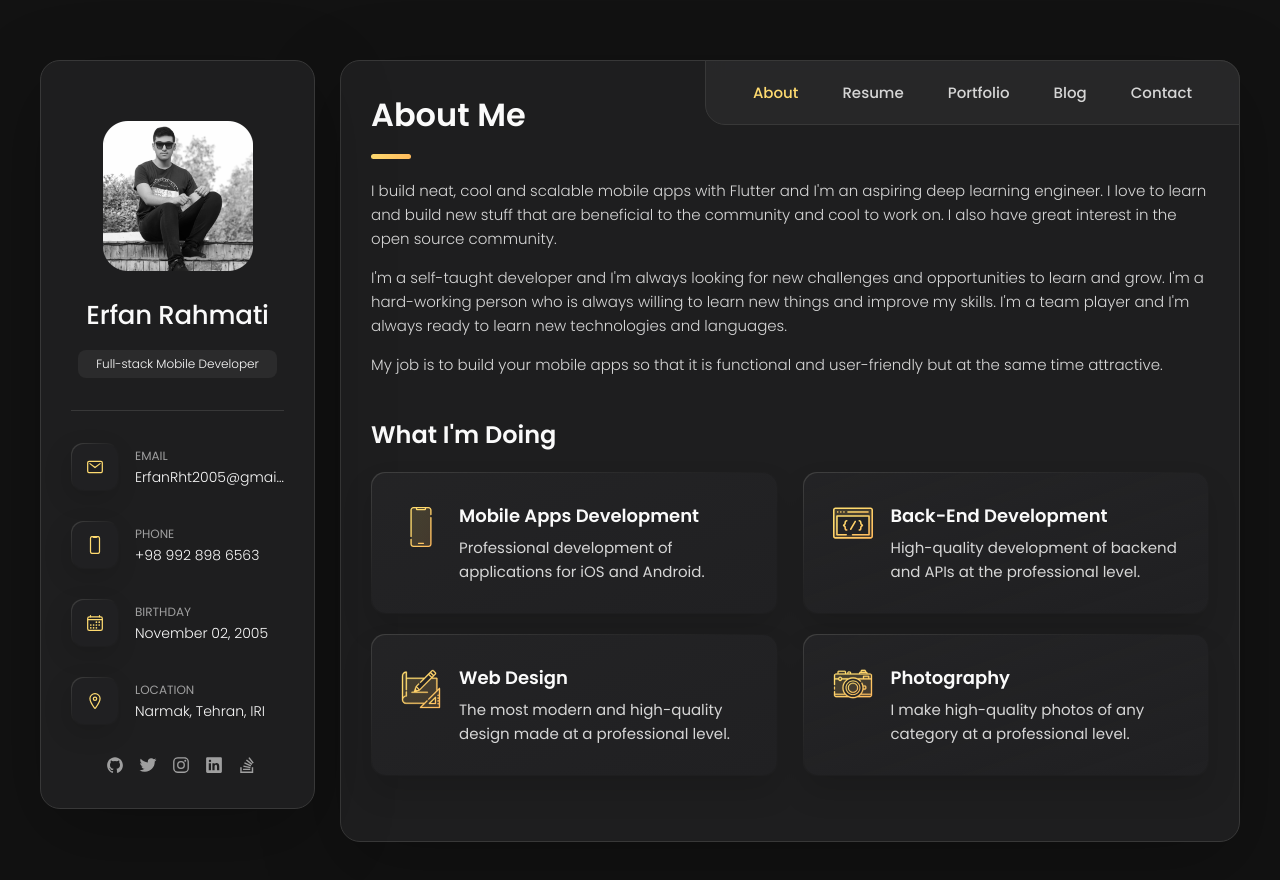
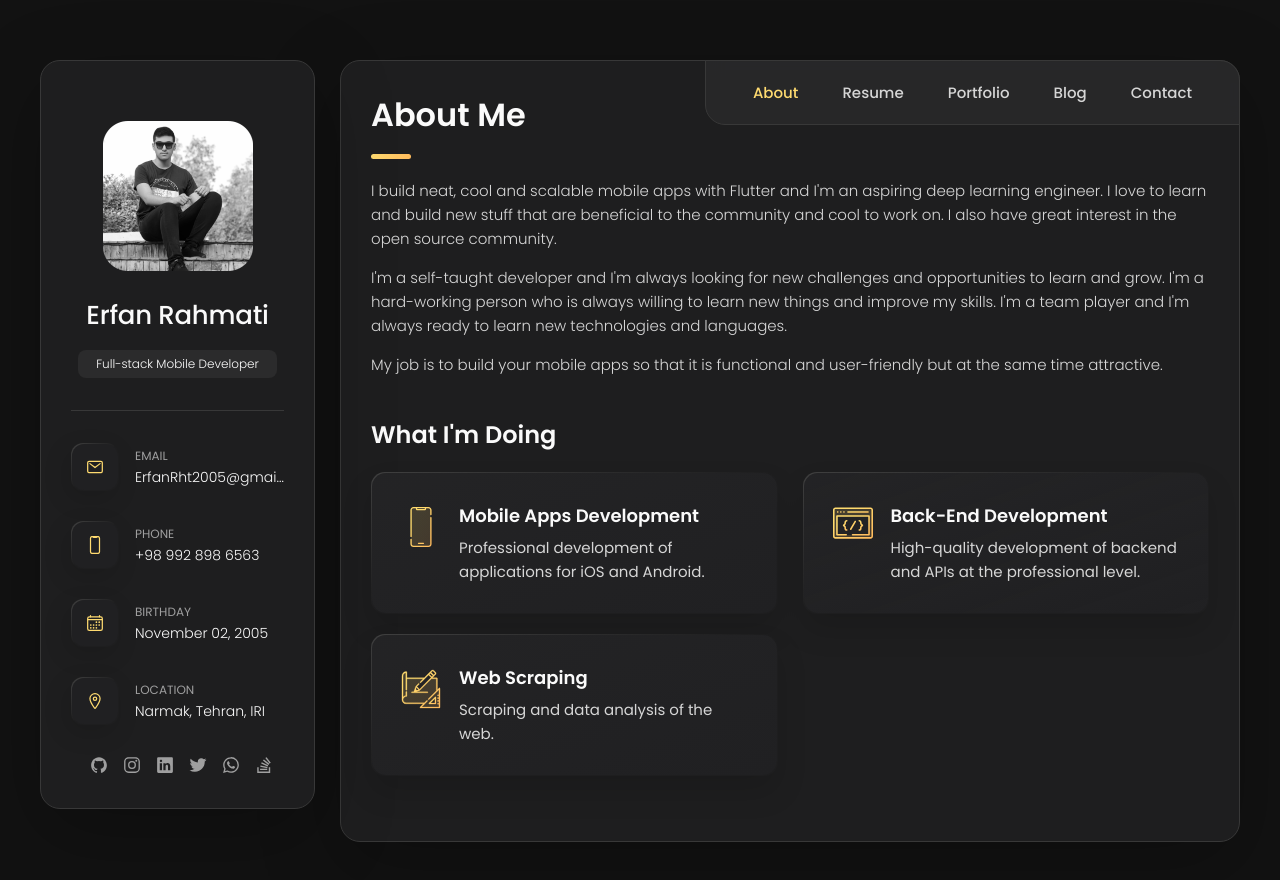
Before and after one commit to ErfanRht/ErfanRht.Github.io, a plain HTML site: page index.html in a window 1280 px wide. Drawn offline with nearby package versions, Linux system fonts and the light colour scheme.

Commit message:
Some changes

```diff
--- a/index.html
+++ b/index.html
@@ -4,6 +4,9 @@
     <meta charset="UTF-8" />
     <meta http-equiv="X-UA-Compatible" content="IE=edge" />
     <meta name="viewport" content="width=device-width, initial-scale=1.0" />
+    <meta
+      description="I'm a self-taught developer and I'm always looking for new challenges and opportunities to learn and grow. I'm a hard-working person who is always willing to learn new things and improve my skills. I'm a team player and I'm always ready to learn new technologies and languages."
+    />
     <title>Erfan Rahmati - Full-stack Mobile Developer</title>
 
     <!--
@@ -131,12 +134,6 @@
             </li>
 
             <li class="social-item">
-              <a href="https://github.com/ErfanRht" class="social-link">
-                <ion-icon name="logo-twitter"></ion-icon>
-              </a>
-            </li>
-
-            <li class="social-item">
               <a href="#" class="social-link">
                 <ion-icon name="logo-instagram"></ion-icon>
               </a>
@@ -145,6 +142,18 @@
             <li class="social-item">
               <a href="#" class="social-link">
                 <ion-icon name="logo-linkedin"></ion-icon>
+              </a>
+            </li>
+
+            <li class="social-item">
+              <a href="https://github.com/ErfanRht" class="social-link">
+                <ion-icon name="logo-twitter"></ion-icon>
+              </a>
+            </li>
+
+            <li class="social-item">
+              <a href="https://github.com/ErfanRht" class="social-link">
+                <ion-icon name="logo-whatsapp"></ion-icon>
               </a>
             </li>
 
@@ -276,30 +285,9 @@
                 </div>
 
                 <div class="service-content-box">
-                  <h4 class="h4 service-item-title">Web design</h4>
-
+                  <h4 class="h4 service-item-title">Web Scraping</h4>
                   <p class="service-item-text">
-                    The most modern and high-quality design made at a
-                    professional level.
-                  </p>
-                </div>
-              </li>
-
-              <li class="service-item">
-                <div class="service-icon-box">
-                  <img
-                    src="./assets/images/icon-photo.svg"
-                    alt="camera icon"
-                    width="40"
-                  />
-                </div>
-
-                <div class="service-content-box">
-                  <h4 class="h4 service-item-title">Photography</h4>
-
-                  <p class="service-item-text">
-                    I make high-quality photos of any category at a professional
-                    level.
+                    Scraping and data analysis of the web.
                   </p>
                 </div>
               </li>
```
